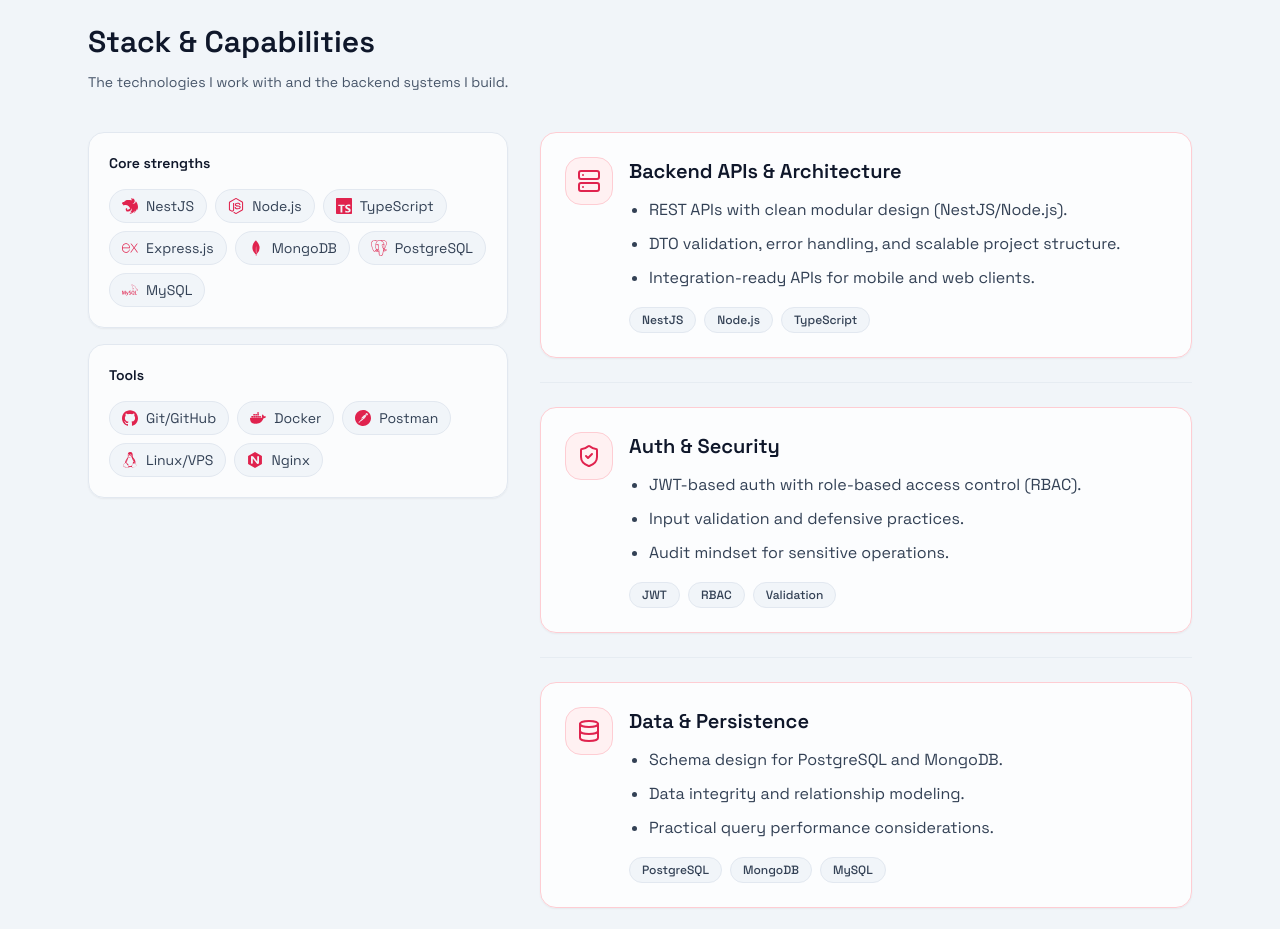
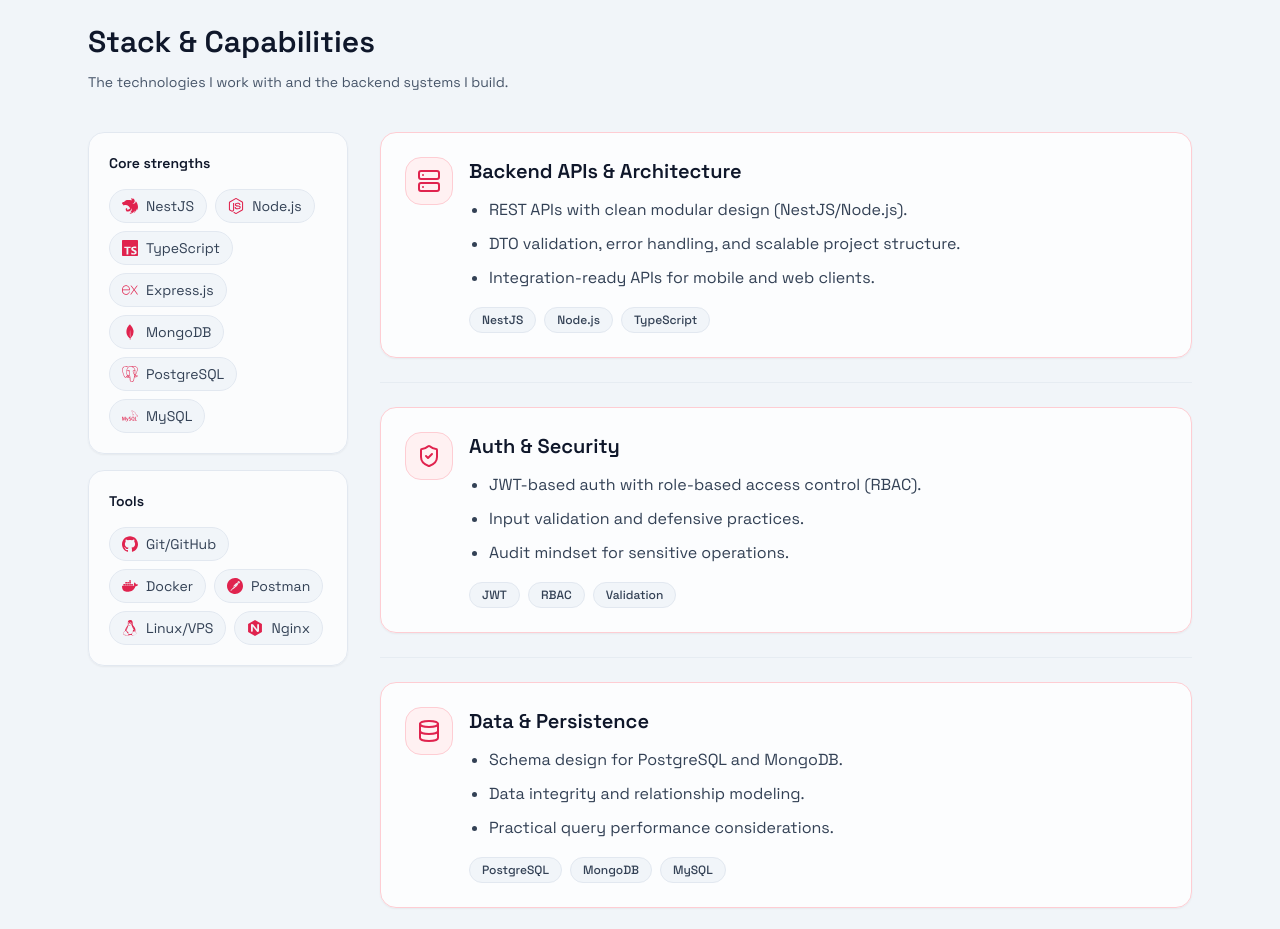
Before and after one commit to NasehFaraj/Portfolio, a Next.js app: page / in a window 1280 px wide. Shown: the part 840-1769 px from the top of the page. Built offline with nearby package versions, Linux system fonts and the light colour scheme; no server answers.

Commit message:
Fix sticky Stack & Capabilities sidebar

```diff
--- a/src/app/page.tsx
+++ b/src/app/page.tsx
@@ -141,7 +141,7 @@
   return (
     <main
       dir={isArabic ? "rtl" : "ltr"}
-      className={`${isArabic ? "font-arabic" : ""} overflow-x-hidden`}
+      className={`${isArabic ? "font-arabic" : ""} overflow-x-hidden lg:overflow-x-visible`}
     >
       <ScrollNavbar
         isArabic={isArabic}
--- a/src/components/StackAndCapabilities.tsx
+++ b/src/components/StackAndCapabilities.tsx
@@ -66,8 +66,8 @@
             </p>
           </div>
         </Reveal>
-        <div className="grid items-start gap-6 lg:grid-cols-[420px,1fr] sm:gap-8">
-          <aside className="self-start lg:sticky lg:top-24">
+        <div className="grid items-start gap-6 lg:grid-cols-[minmax(0,260px),1fr] sm:gap-8">
+          <aside className="self-start w-full lg:sticky lg:top-24 lg:max-w-[260px]">
             <div className="flex flex-col gap-4">
               <Reveal>
                 <div className="rounded-2xl border border-slate-200 bg-white/70 p-4 shadow-sm transition-transform duration-200 ease-out hover:-translate-y-0.5 hover:shadow-lg sm:p-5">
```
